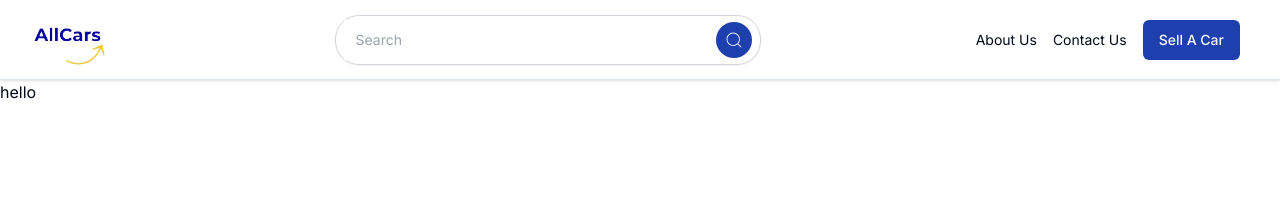
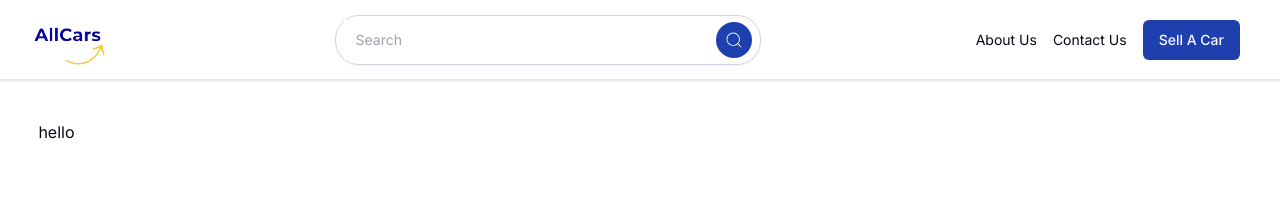
Before and after one commit to yetabalij/allcars, a Next.js app: page / in a window 1280 px wide. Shown: the top 210 px of the page. Built offline with nearby package versions, Linux system fonts and the light colour scheme.

Commit message:
width layout added.

```diff
--- a/app/layout.tsx
+++ b/app/layout.tsx
@@ -19,7 +19,7 @@ export default function RootLayout({
     <html lang="en">
       <body className={inter.className}>
         <NavBar />
-        {children}
+        <div className="mt-10 w-[94%] mx-auto">{children}</div>
       </body>
     </html>
   );
```
